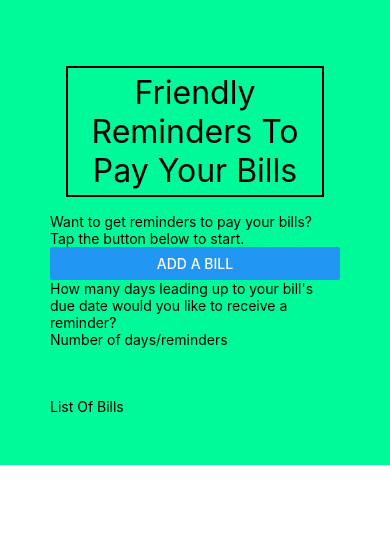
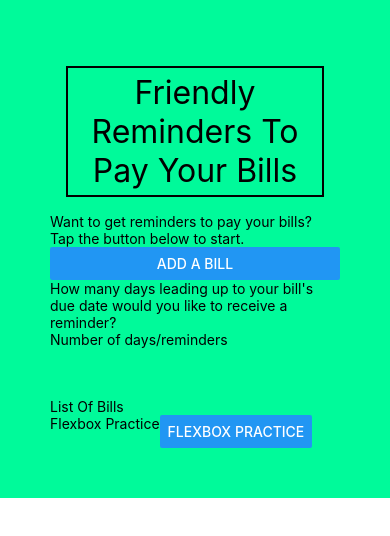
Before and after one commit to KevinCosma/Remember_Your_Bills, a React Native app: screen / in a window 390 px wide. Shown: the top 536 px of the page. Built offline with nearby package versions, Linux system fonts and the light colour scheme.

Commit message:
Added another set of components to practice using Flex and gave it some styling

```diff
--- a/App.js
+++ b/App.js
@@ -16,6 +16,12 @@ export default function App() {
       </View>
       <View style={styles.reminderSetup}>
         <Text>List Of Bills</Text>
+      </View>
+      <View style={styles.FlexboxPractice}>
+        <Text>Flexbox Practice</Text>
+        <Button
+          title= "Flexbox Practice"
+        />
       </View>
     </View>
   );
@@ -36,5 +42,8 @@ const styles = StyleSheet.create({
   },
   reminderSetup: {
     paddingTop: 50
+  },
+  FlexboxPractice: {
+    flexDirection: 'row'
   }
 });
```
